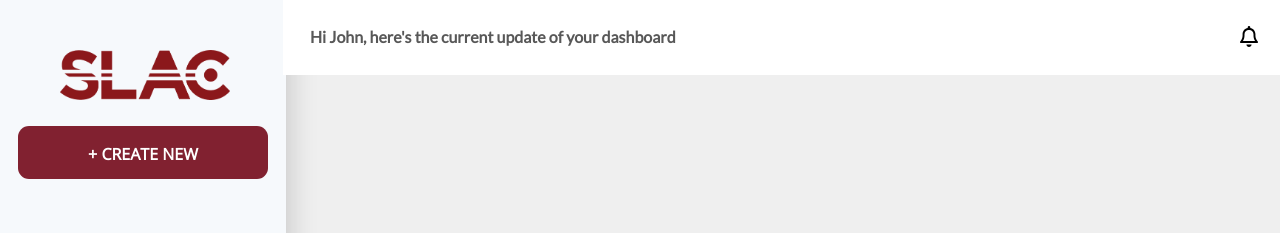
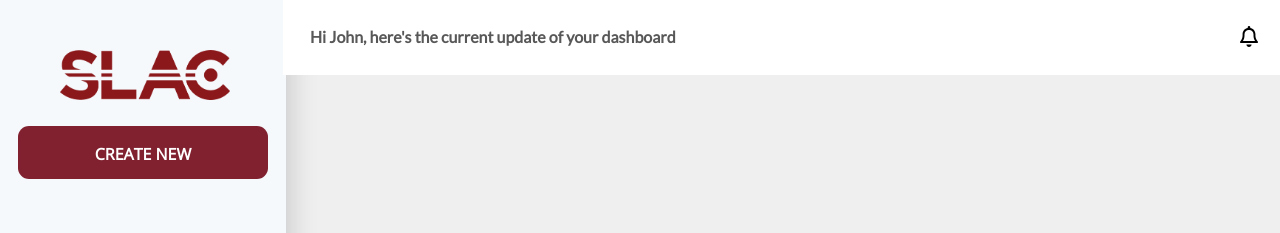
Before and after one commit to Tempest1777/The-Cable-Company, a React (Create React App) app: page /Dashboard in a window 1280 px wide. Shown: the top 233 px of the page. Built offline with nearby package versions, Linux system fonts and the light colour scheme.

Commit message:
style: formatting

```diff
--- a/src/components/Navigation/index.js
+++ b/src/components/Navigation/index.js
@@ -11,13 +11,11 @@ const Nav = () => {
       <div className="background">
         <img src={CompanyLogo} width="170" className="companyLogo" />
         <button className="button">
-          <p className="CreateNew">+ Create New</p>
+          <p className="CreateNew">Create New</p>
         </button>
         <div className="NavigationList">
           <div className="userInfo">
-            <div className="iconContainer">
-
-            </div>
+            <div className="iconContainer"></div>
           </div>
           <h1 className="listTitle">MY DESK</h1>
           <ul>
--- a/src/components/Navigation/styles.css
+++ b/src/components/Navigation/styles.css
@@ -3,7 +3,6 @@
   position: absolute;
   width: 286px;
   height: 100%;
-
   background: #f6f9fc;
   box-shadow: 0px 12px 30px rgba(0, 0, 0, 0.2);
 }
@@ -77,7 +76,7 @@ li {
   padding: 15px;
 }
 
-.welcomeMessage{
+.welcomeMessage {
   font-size: 18px;
   font-weight: bolder;
 }
```
Also changed, not shown: src/components/Profile/styles.css (+6 -6 lines).
